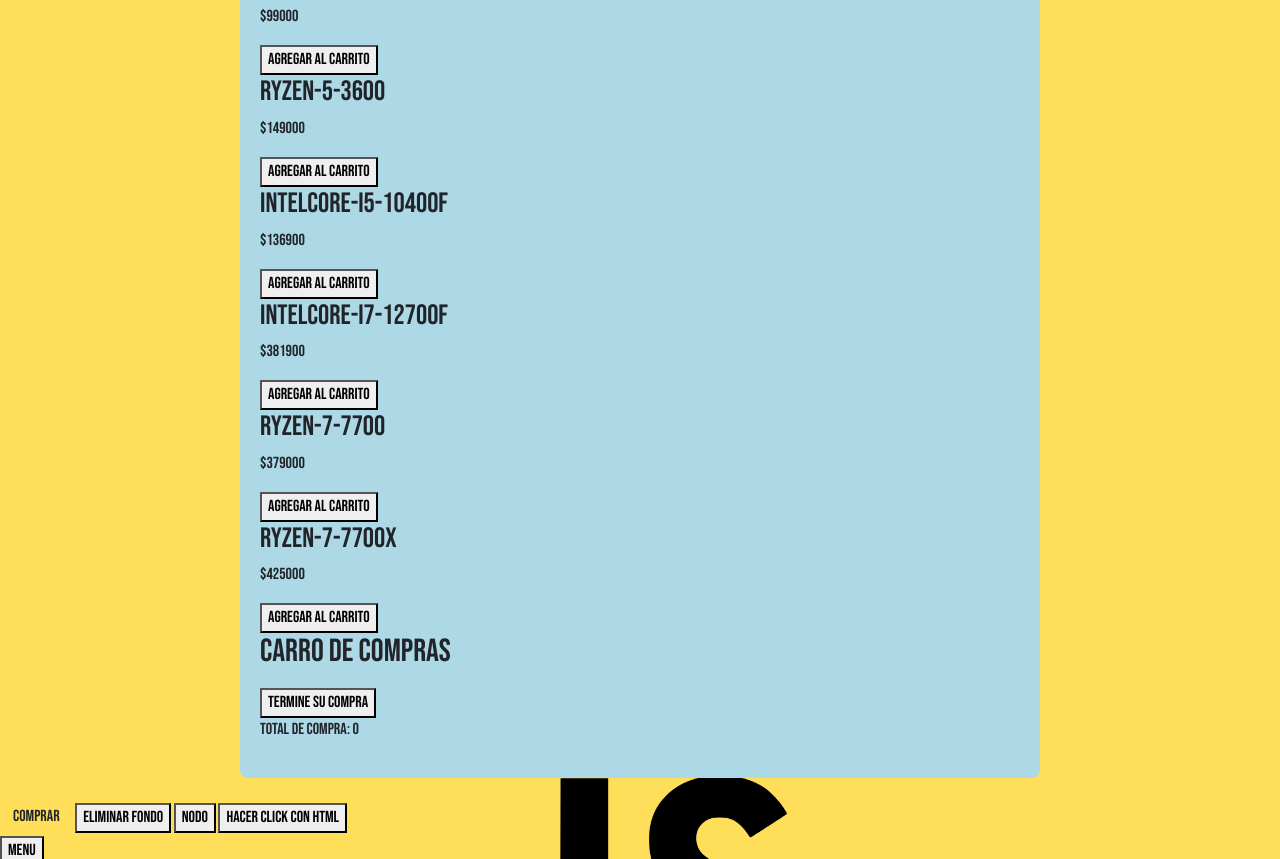
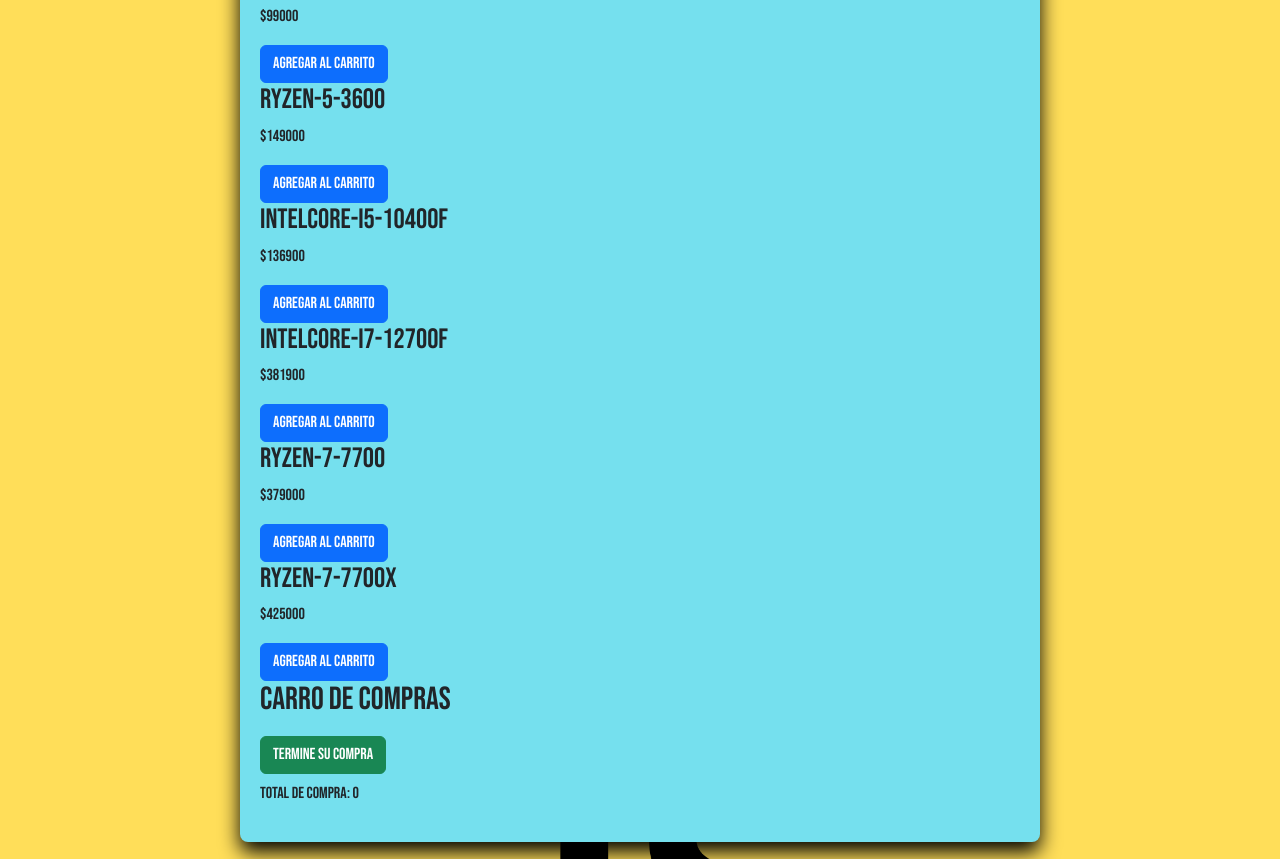
Before and after one commit to NicolasRaffonaudDev/Curso-JS, a plain HTML site: page pages/tienda.html in a window 1280 px wide. Shown: the part 239-1098 px from the top of the page. Drawn offline with nearby package versions, Linux system fonts and the light colour scheme; some packages are replaced by stand-ins of ours; a script that the page names is missing.

Commit message:
metiendo un poco mas de estilo y probando Toastify

```diff
--- a/css/style.css
+++ b/css/style.css
@@ -43,7 +43,7 @@
 }
 
 .dark {
-    background-color: rgb(16, 16, 131);
+    background-color: rgb(138, 222, 233);
 }
 
 /* carrito de compras */
@@ -52,9 +52,11 @@
     width: 50rem;
     margin: 1.25rem auto;
     padding: 1.25rem;
-    background-color: lightblue;
+    background-color: rgb(117, 224, 238);
     border-radius: .5rem;
+    box-shadow: 0 10px 20px black;
 }
+
 
 /* login */
 
--- a/js/index.js
+++ b/js/index.js
@@ -215,7 +215,7 @@
         DIV.innerHTML = `
         <h3>${producto.nombre}</h3>
         <p>$${producto.precio}</p>
-        <button class="boton__compra-carrito" id="btn__compra-carrito" data-id="${producto.id}">agregar al carrito</button>
+        <button class="btn btn-primary boton__compra-carrito" id="btn__compra-carrito" data-id="${producto.id}">agregar al carrito</button>
         `;
         CONTENEDOR_PRODUCTOS.appendChild(DIV);
     })
@@ -254,8 +254,8 @@
         LI.textContent = `${item.nombre} x ${item.cantidad} - $${item.precio * item.cantidad}`
         const BTN_ELIMINAR = document.createElement('button');
         //agregar toastify cuando se eliminar producto metiendo un class o id
-        BTN_ELIMINAR.
         BTN_ELIMINAR.textContent = 'Eliminar';
+        BTN_ELIMINAR.classList.add('btn', 'btn-danger','mx-3', 'my-2')
         BTN_ELIMINAR.addEventListener('click', ()=>eliminarDelCarrito(item.id));
         LI.appendChild(BTN_ELIMINAR);
         CONTENEDOR_ELEMENTOS_CARRITO.appendChild(LI);
@@ -304,7 +304,7 @@
 
 renderProducto()
 
-// USO DE TOASTIFY
+// USO DE TOASTIFY - FUNCIONA SOLO EN EL PRIMER ITEM, PEDIR AYUDA
 
 const TOASTIFY = document.getElementById('btn__compra-carrito');
 
--- a/pages/tienda.html
+++ b/pages/tienda.html
@@ -47,7 +47,7 @@
             <h2>Carro de compras</h2>
             <ul id="elementos-carrito"></ul>
           </div>
-          <button id="confirmar-compra">Termine su compra</button>
+          <button id="confirmar-compra" class="btn btn-success mb-2">Termine su compra</button>
           <p>Total de compra: <span id="totalCompra">0</span></p>
         </div>
       </section>
```
